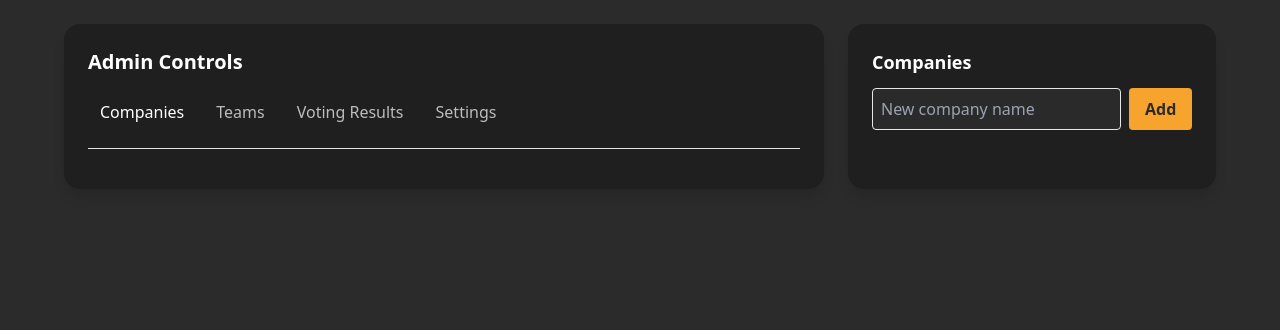
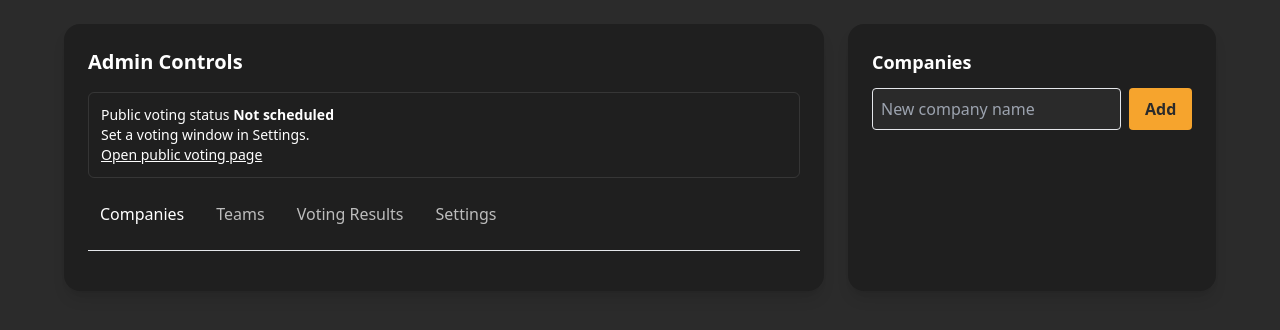
Before and after one commit to P091913/bytejamvoting, a Flask app: page /admin in a window 1280 px wide. Shown: the part 124-454 px from the top of the page. Run offline with Flask 3, Linux system fonts and the light colour scheme; the visitor is signed in with stand-in values (Sample User, id 1); some libraries are stand-ins or nearby versions.

Commit message:
Show the public voting window in admin

```diff
--- a/app.py
+++ b/app.py
@@ -128,6 +128,18 @@ with app.app_context():
 
 
 # ---------- Helpers ----------
+def current_voting_window():
+    settings = VotingSettings.query.order_by(desc(VotingSettings.id)).first()
+    if settings is None:
+        return settings, 'Not scheduled'
+    now = datetime.now()
+    if now < settings.voting_start:
+        return settings, 'Scheduled'
+    if now > settings.voting_end:
+        return settings, 'Closed'
+    return settings, 'Open'
+
+
 def generate_pin(length: int = 4) -> str:
     return ''.join(random.choices(string.digits, k=length))
 
@@ -287,11 +299,15 @@ def admin_panel():
             ]
         }
 
+    voting_settings, voting_status = current_voting_window()
     return render_template(
         'admin.html',
         companies=company_data,
         teams=team_data,
-        team_scores=enumerated_scores
+        team_scores=enumerated_scores,
+        voting_settings=voting_settings,
+        voting_status=voting_status,
+        voting_timezone=os.environ.get('TZ') or datetime.now().astimezone().tzname(),
     )
 
 
@@ -489,17 +505,12 @@ def register_user():
 
 @app.route("/")
 def dashboard():
-    settings = VotingSettings.query.order_by(desc(VotingSettings.id)).first()
+    settings, voting_status = current_voting_window()
 
     if not settings:
         flash("Voting settings have not been configured yet.", "warning")
-        return redirect(url_for('not_allowed'))
 
-    voting_start = settings.voting_start
-    voting_end = settings.voting_end
-    current_time = datetime.now()
-
-    if current_time < voting_start or current_time > voting_end:
+    if voting_status != 'Open':
         return redirect(url_for('not_allowed'))
 
     if 'user_id' in session:
--- a/templates/admin.html
+++ b/templates/admin.html
@@ -37,6 +37,21 @@
       <!-- Left: main admin card -->
       <section class="lg:col-span-2 bg-[var(--panel)] p-6 rounded-2xl shadow-lg">
         <h2 class="text-xl font-semibold mb-4">Admin Controls</h2>
+
+        <div class="mb-4 rounded-md border border-white/10 p-3 text-sm">
+          <p>Public voting status <strong>{{ voting_status }}</strong></p>
+          {% if voting_settings %}
+            <p>Opens {{ voting_settings.voting_start.strftime('%b %d, %Y at %I:%M %p') }}</p>
+            <p>Closes {{ voting_settings.voting_end.strftime('%b %d, %Y at %I:%M %p') }}</p>
+            <p class="text-white/70">Time zone {{ voting_timezone }}</p>
+          {% else %}
+            <p>Set a voting window in Settings.</p>
+          {% endif %}
+          <a href="{{ url_for('dashboard') }}" target="_blank" rel="noopener" class="underline">Open public voting page</a>
+        </div>
+        {% for category, message in get_flashed_messages(with_categories=true) %}
+          <p class="mb-3 text-sm" role="{{ 'alert' if category == 'danger' else 'status' }}">{{ message }}</p>
+        {% endfor %}
 
         <!-- Tabs -->
         <nav class="flex gap-2 border-b border-white/6 pb-4 mb-4" role="tablist" aria-label="Admin sections">
@@ -84,11 +99,11 @@
           <form method="POST" action="/save_voting_settings" class="grid gap-4 mb-6">
             <label class="block text-sm">
               Voting Start
-              <input type="datetime-local" name="voting_start" required class="mt-1 w-full p-2 rounded bg-white/5 border border-white/6">
+              <input type="datetime-local" name="voting_start" value="{{ voting_settings.voting_start.strftime('%Y-%m-%dT%H:%M') if voting_settings else '' }}" required class="mt-1 w-full p-2 rounded bg-white/5 border border-white/6">
             </label>
             <label class="block text-sm">
               Voting End
-              <input type="datetime-local" name="voting_end" required class="mt-1 w-full p-2 rounded bg-white/5 border border-white/6">
+              <input type="datetime-local" name="voting_end" value="{{ voting_settings.voting_end.strftime('%Y-%m-%dT%H:%M') if voting_settings else '' }}" required class="mt-1 w-full p-2 rounded bg-white/5 border border-white/6">
             </label>
             <button type="submit" class="w-full py-2 rounded bg-[var(--primary)] text-[var(--dark)] font-semibold">Save Settings</button>
           </form>
```
